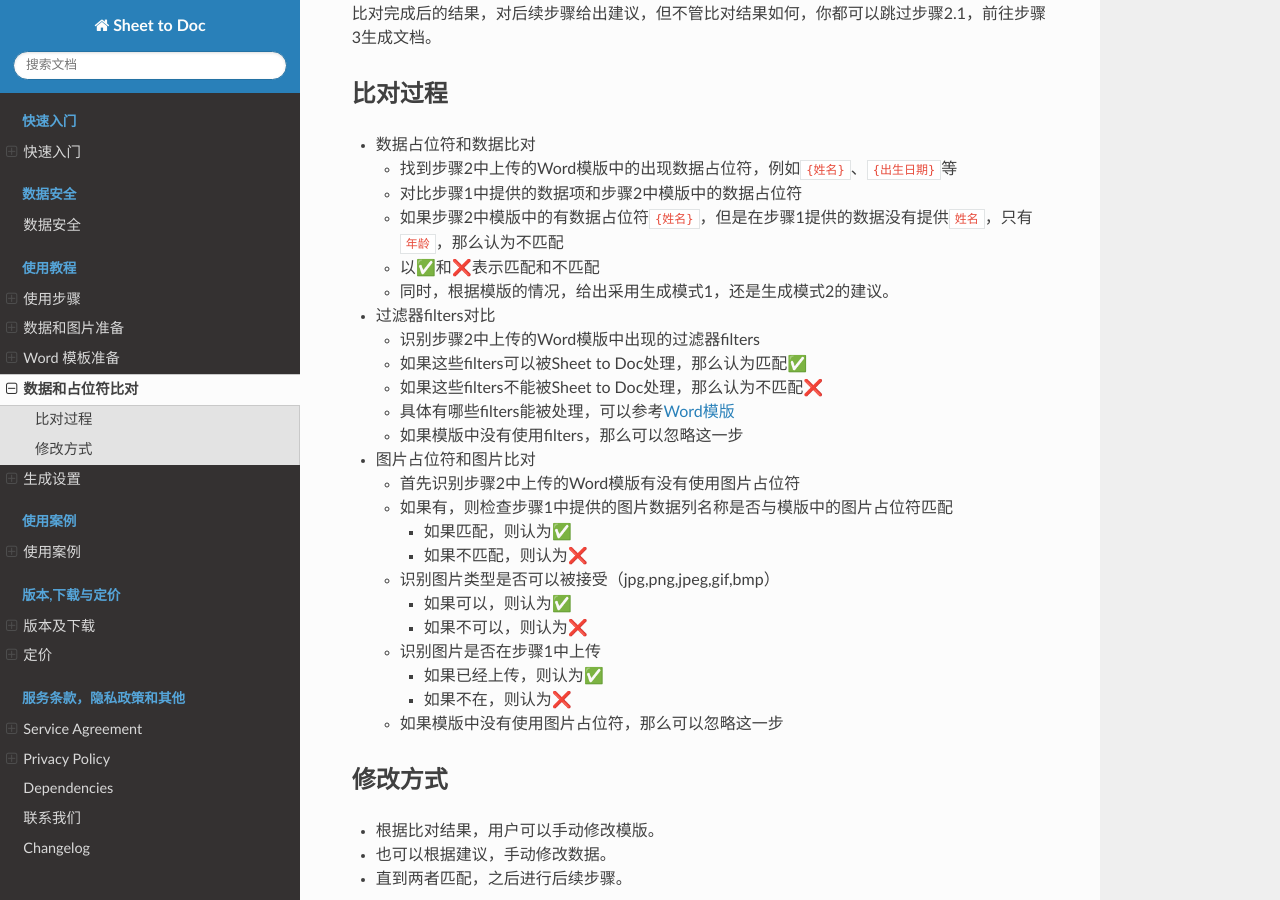
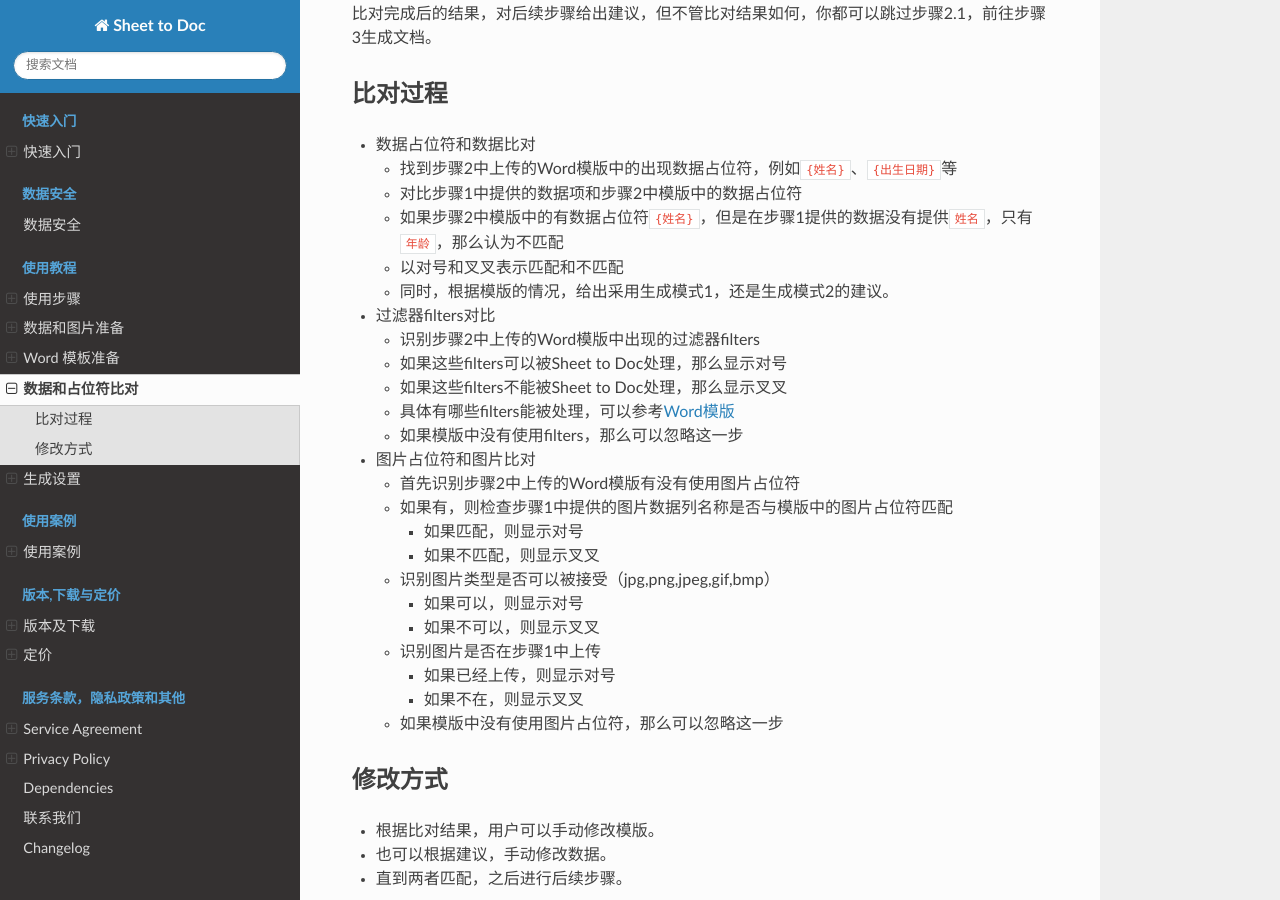
Before and after one commit to he-yang/sheet-to-doc-zh-cn, a Sphinx documentation site: the page built from source/Comparison.md, in a window 1280 px wide and 900 px high, scrolled down 704 px. Built offline with Sphinx 7.4.7 and the Read the Docs theme 3.1.0, drawn with Linux system fonts in a browser that asks for light colours.

Commit message:
update to 2.6.3

```diff
--- a/source/Comparison.md
+++ b/source/Comparison.md
@@ -23,27 +23,27 @@
    - 找到步骤2中上传的Word模版中的出现数据占位符，例如`{姓名}`、`{出生日期}`等
    - 对比步骤1中提供的数据项和步骤2中模版中的数据占位符
    - 如果步骤2中模版中的有数据占位符`{姓名}`，但是在步骤1提供的数据没有提供`姓名`，只有`年龄`，那么认为不匹配
-   - 以✅和❌表示匹配和不匹配
+   - 以对号和叉叉表示匹配和不匹配
    - 同时，根据模版的情况，给出采用生成模式1，还是生成模式2的建议。
 
 - 过滤器filters对比
    - 识别步骤2中上传的Word模版中出现的过滤器filters
-   - 如果这些filters可以被Sheet to Doc处理，那么认为匹配✅
-   - 如果这些filters不能被Sheet to Doc处理，那么认为不匹配❌
+   - 如果这些filters可以被Sheet to Doc处理，那么显示对号
+   - 如果这些filters不能被Sheet to Doc处理，那么显示叉叉
    - 具体有哪些filters能被处理，可以参考[Word模版](WordTemplate.md)
    - 如果模版中没有使用filters，那么可以忽略这一步
 
 - 图片占位符和图片比对
    - 首先识别步骤2中上传的Word模版有没有使用图片占位符
    - 如果有，则检查步骤1中提供的图片数据列名称是否与模版中的图片占位符匹配
-      - 如果匹配，则认为✅
-      - 如果不匹配，则认为❌
+      - 如果匹配，则显示对号
+      - 如果不匹配，则显示叉叉
    - 识别图片类型是否可以被接受（jpg,png,jpeg,gif,bmp）
-      - 如果可以，则认为✅
-      - 如果不可以，则认为❌
+      - 如果可以，则显示对号
+      - 如果不可以，则显示叉叉
    - 识别图片是否在步骤1中上传
-      - 如果已经上传，则认为✅
-      - 如果不在，则认为❌
+      - 如果已经上传，则显示对号
+      - 如果不在，则显示叉叉
    - 如果模版中没有使用图片占位符，那么可以忽略这一步
 
 
--- a/source/conf.py
+++ b/source/conf.py
@@ -9,7 +9,7 @@
 project = 'Sheet to Doc'
 copyright = '2022~2026, WTSolutions'
 author = 'WTSolutions'
-release = '2.6.2.0'
+release = '2.6.3.0'
 
 # -- General configuration ---------------------------------------------------
 # https://www.sphinx-doc.org/en/master/usage/configuration.html#general-configuration
```
Also changed, not shown: source/Download.md (+6 -6 lines), source/Pricing.md (+3 -0 lines), source/WordTemplate.md (+7 -7 lines), source/changelog.md (+3 -0 lines).
